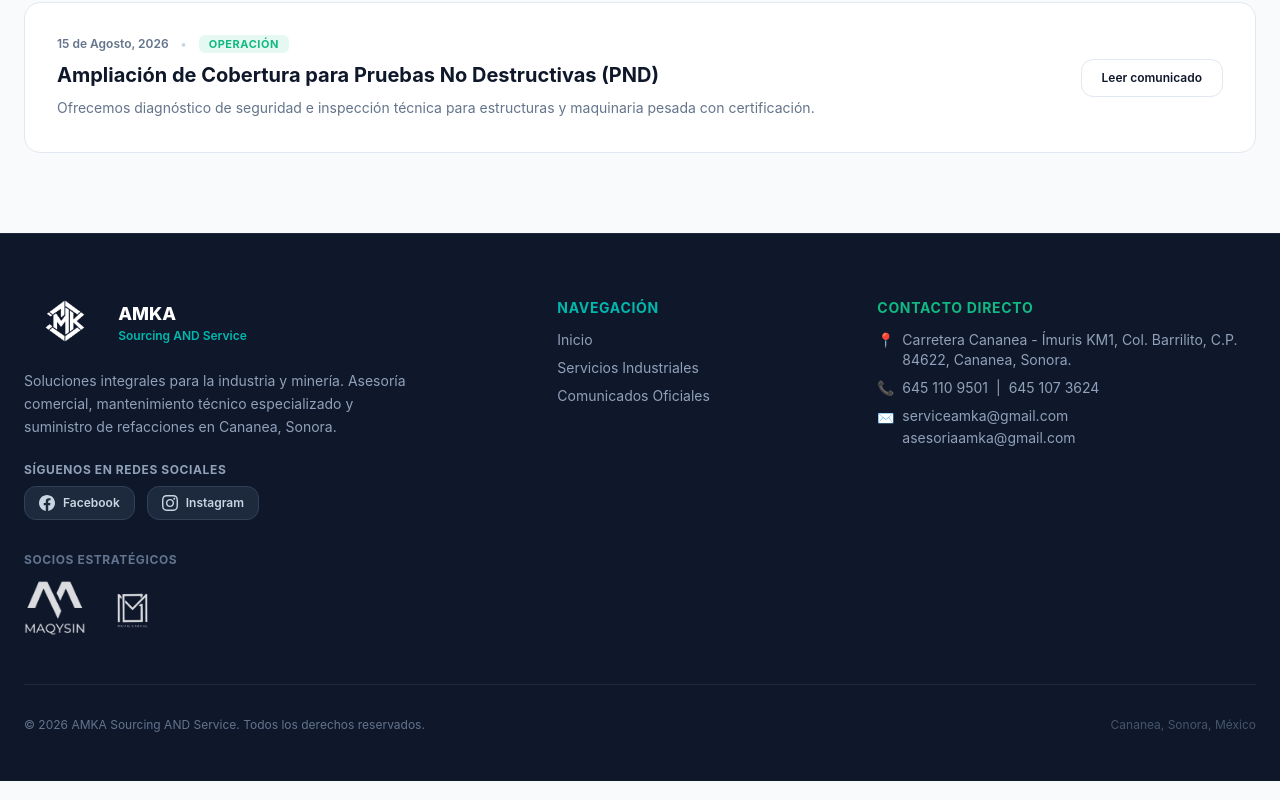
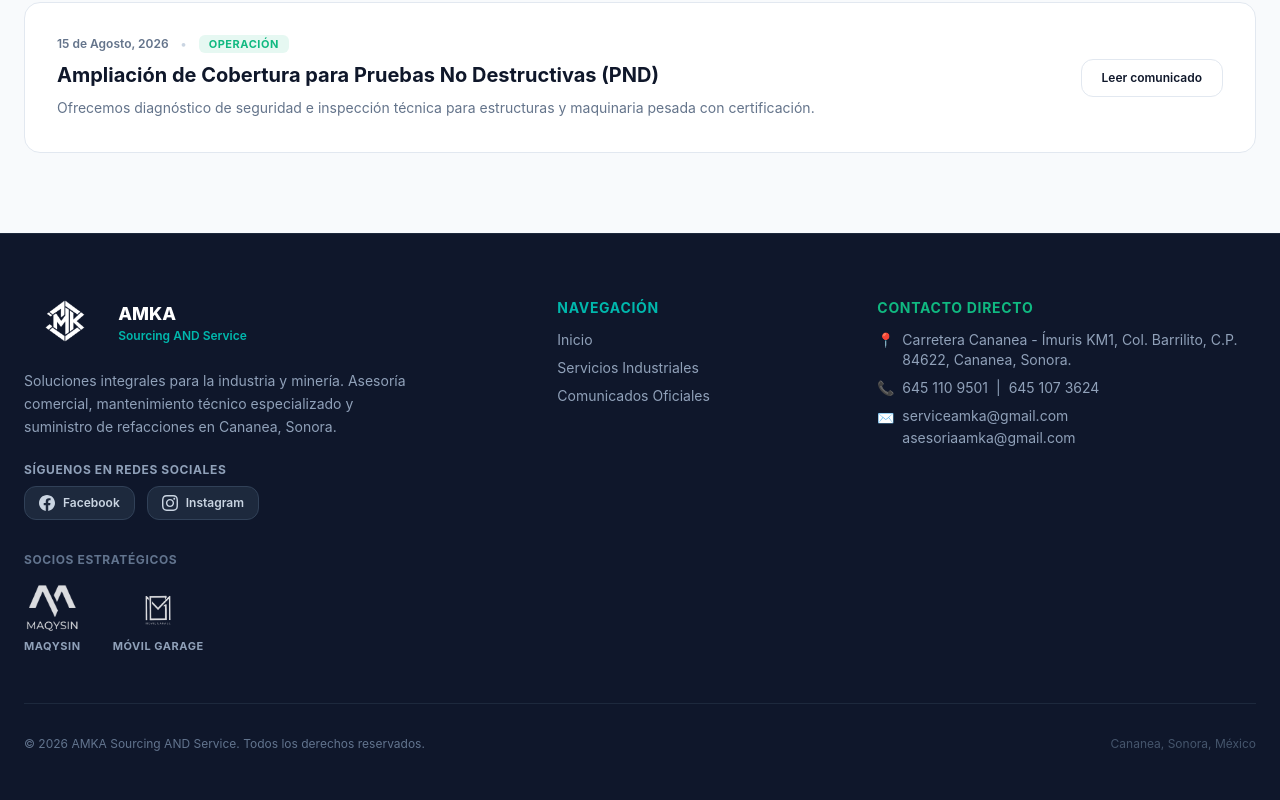
Before and after one commit to CarlosRodriguez-AMKA/amka-web, a React (Vite) app: page / in a window 1280 px wide. Shown: the part 2331-3131 px from the top of the page. Built offline with nearby package versions, Linux system fonts and the light colour scheme.

Commit message:
feat: Añadidos nombres de socios estratégicos debajo de sus logos en el footer

```diff
--- a/src/components/Footer.tsx
+++ b/src/components/Footer.tsx
@@ -55,26 +55,42 @@ export default function Footer() {
               </div>
             </div>
 
-            {/* Socios con altura destacada h-14 / max-w-[140px] */}
-            <div className="space-y-2 pt-2">
+            {/* Socios Estratégicos con Logos y Nombre Oficial abajo */}
+            <div className="space-y-3 pt-2">
               <span className="text-xs uppercase tracking-wider text-slate-500 font-bold block">
                 Socios Estratégicos
               </span>
-              <div className="flex items-center gap-6 pt-1 flex-wrap">
+              <div className="flex items-start gap-8 flex-wrap pt-1">
+
+                {/* Socio 1: MAQYSIN */}
+                <div className="flex flex-col items-center gap-1.5 group">
                   <img
                     src="/logo-maqysin.png"
                     alt="MAQYSIN"
-                  className="h-14 max-width-[150px] w-auto object-contain brightness-0 invert opacity-85 hover:opacity-100 transition-opacity"
+                    className="h-12 max-width-[140px] w-auto object-contain brightness-0 invert opacity-85 group-hover:opacity-100 transition-opacity"
                     onError={(e) => { (e.target as HTMLImageElement).src = '/assets/logo-maqysin.png'; }}
                   />
+                  <span className="text-[11px] font-bold text-slate-400 uppercase tracking-wider group-hover:text-amka-cyan transition-colors">
+                    MAQYSIN
+                  </span>
+                </div>
+
+                {/* Socio 2: MÓVIL GARAGE */}
+                <div className="flex flex-col items-center gap-1.5 group">
                   <img
                     src="/logo-movilgarage.png"
                     alt="MÓVIL GARAGE"
-                  className="h-14 max-width-[150px] w-auto object-contain brightness-0 invert opacity-85 hover:opacity-100 transition-opacity"
+                    className="h-12 max-width-[140px] w-auto object-contain brightness-0 invert opacity-85 group-hover:opacity-100 transition-opacity"
                     onError={(e) => { (e.target as HTMLImageElement).src = '/assets/logo-movilgarage.png'; }}
                   />
+                  <span className="text-[11px] font-bold text-slate-400 uppercase tracking-wider group-hover:text-amka-purple transition-colors">
+                    MÓVIL GARAGE
+                  </span>
+                </div>
+
               </div>
             </div>
+
           </div>
 
           {/* Columna 2: Navegación */}
```
Lines whose indentation alone changed are shown as unchanged.
